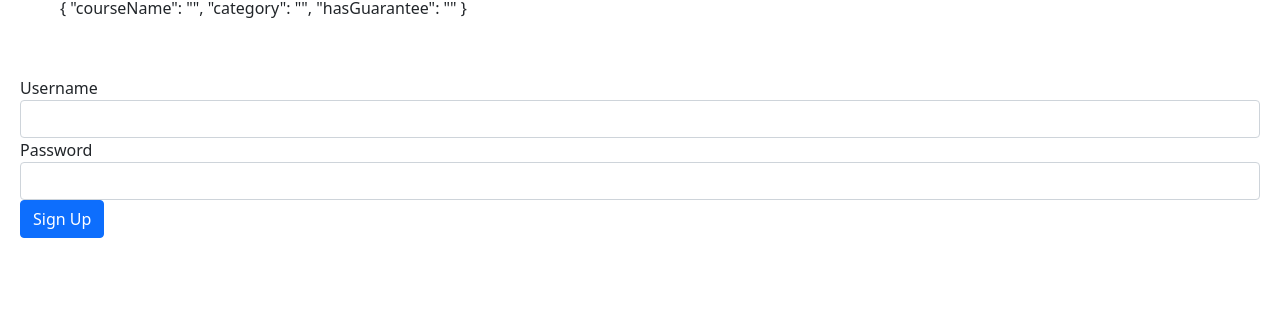
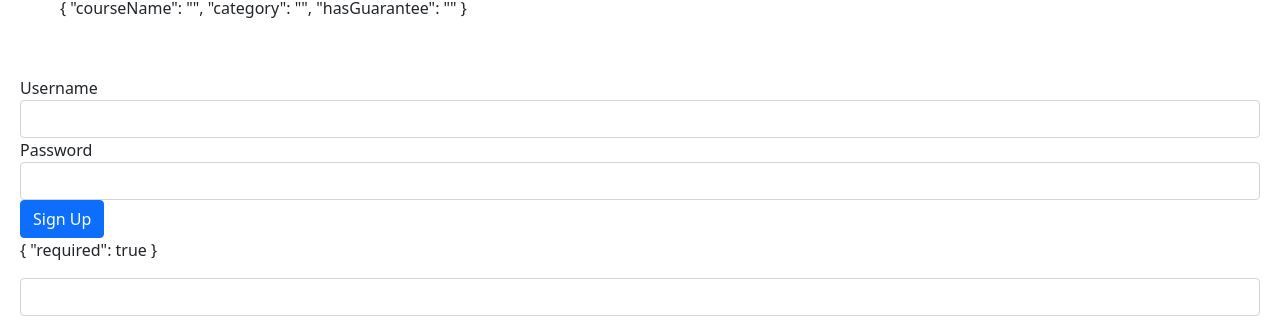
Before and after one commit to fay3r/angular-course-exercises, an Angular app: page / in a window 1280 px wide. Shown: the part 2240-2573 px from the top of the page. Before the commit the page ends 2498 px from the top, so only its background shows below. Built offline with nearby package versions, Linux system fonts and the light colour scheme.

Commit message:
reactive forms lecture done

```diff
--- a/src/app/app.component.html
+++ b/src/app/app.component.html
@@ -87,4 +87,8 @@
 <!--reactive forms-->
 <signup-form></signup-form>
 
+<!--array form-->
+
+<new-course-form></new-course-form>
+
 <router-outlet></router-outlet>
--- a/src/app/app.module.ts
+++ b/src/app/app.module.ts
@@ -17,6 +17,7 @@ import { ZippyComponent } from './components/zippy/zippy.component';
 import { ContactFormComponent } from './components/contact-form/contact-form.component';
 import { CourseFormComponent } from './components/course-form/course-form.component';
 import {SignupFormComponent} from "./components/signup-form/signup-form.component";
+import { NewCourseFormComponent } from './components/new-course-form/new-course-form.component';
 
 @NgModule({
   declarations: [
@@ -32,7 +33,8 @@ import {SignupFormComponent} from "./components/signup-form/signup-form.componen
     ZippyComponent,
     ContactFormComponent,
     CourseFormComponent,
-    SignupFormComponent
+    SignupFormComponent,
+    NewCourseFormComponent
   ],
   imports: [
     BrowserModule,
--- /dev/null
+++ b/src/app/components/new-course-form/new-course-form.component.html
@@ -0,0 +1,10 @@
+<form>
+  <input type="text" class="form form-control"
+         (keyup.enter)="addTopic(topic)" #topic>
+  <ul class="list-group">
+    <li *ngFor="let topic of controls" class="list-group-item"
+        (click)="removeTopic(topic)">
+      {{topic.value}}
+    </li>
+  </ul>
+</form>
--- /dev/null
+++ b/src/app/components/new-course-form/new-course-form.component.ts
@@ -0,0 +1,44 @@
+import {Component} from '@angular/core';
+import {FormArray, FormBuilder, FormControl, FormGroup, Validators} from "@angular/forms";
+
+@Component({
+  selector: 'new-course-form',
+  templateUrl: './new-course-form.component.html',
+  styleUrls: ['./new-course-form.component.css']
+})
+export class NewCourseFormComponent {
+  form = new FormGroup({
+    name: new FormControl('',Validators.required),
+    contact: new FormGroup({
+      email: new FormControl(),
+      phone: new FormControl()
+    }),
+    topics: new FormArray([])
+  });
+  // gora i dol to samo !#%@#$^$@************************
+  constructor(fb: FormBuilder) {
+    // this.form =
+    fb.group({
+      name:['',Validators.required],
+      contact: fb.group({
+        email: [],
+        phone: []
+      }),
+      topics: fb.array([])
+    })
+  }
+
+  addTopic(topic: HTMLInputElement) {
+    (this.form.get('topics') as FormArray).push(new FormControl(topic.value));
+    topic.value= '';
+  }
+
+  get controls() {
+    return (this.form.get('topics') as FormArray).controls
+  }
+
+  removeTopic(topic: any) {
+    let index = this.controls.indexOf(topic);
+    (this.form.get('topics') as FormArray).removeAt(index);
+  }
+}
--- a/src/app/components/signup-form/signup-form.component.html
+++ b/src/app/components/signup-form/signup-form.component.html
@@ -1,4 +1,8 @@
-<form [formGroup]="form">
+<form [formGroup]="form" (ngSubmit)="login()">
+  <div class="alert alert-danger" *ngIf="form.errors">
+    invalid something
+  </div>
+  <div formGroupName="account">
     <div class="form-group">
       <label for="username">Username</label>
       <input
@@ -6,10 +10,12 @@
         id="username"
         type="text"
         class="form-control">
+      <div *ngIf="username!.pending"> Checking</div>
       <div *ngIf="username?.touched && username?.invalid" class="alert alert-danger">
         <div *ngIf="username?.errors?.required">Username req</div>
         <div *ngIf="username?.errors?.minlength">need {{username?.errors?.minlength.requiredLength}} char</div>
         <div *ngIf="username?.errors?.cannotContainSpace">no space</div>
+        <div *ngIf="username?.errors?.shouldBeUnique">already taken</div>
       </div>
     </div>
     <div class="form-group">
@@ -20,5 +26,7 @@
         type="text"
         class="form-control">
     </div>
+  </div>
   <button class="btn btn-primary" type="submit">Sign Up</button>
+  <p>{{username?.errors | json}}</p>
 </form>
--- a/src/app/components/signup-form/signup-form.component.ts
+++ b/src/app/components/signup-form/signup-form.component.ts
@@ -9,15 +9,25 @@ import {UsernameValidators} from "./username.validators";
 })
 export class SignupFormComponent {
   form = new FormGroup({
-    username: new FormControl('', [
-      Validators.required,
-      Validators.minLength(3),
-      UsernameValidators.cannotContainSpace
-    ]),
-    password: new FormControl('', Validators.required)
+    account: new FormGroup({
+      username: new FormControl('', [
+          Validators.required,
+          Validators.minLength(3),
+          UsernameValidators.cannotContainSpace,
+        ],
+        UsernameValidators.shouldBeUnique
+      ),
+      password: new FormControl('', Validators.required)
+    })
   });
 
   get username() {
-    return this.form.get('username')
+    return this.form.get('account.username')
+  }
+
+  login() {
+    this.form.setErrors({
+      invalidLogin: true
+    })
   }
 }
--- a/src/app/components/signup-form/username.validators.ts
+++ b/src/app/components/signup-form/username.validators.ts
@@ -1,10 +1,23 @@
 import {AbstractControl, ValidationErrors} from "@angular/forms";
+import {catchError} from "rxjs/operators";
 
-export class UsernameValidators{
-  static cannotContainSpace(control: AbstractControl) : ValidationErrors | null {
-    if((control.value as string).indexOf(' ') >=0){
+export class UsernameValidators {
+  static cannotContainSpace(control: AbstractControl): ValidationErrors | null {
+    if ((control.value as string).indexOf(' ') >= 0) {
       return {cannotContainSpace: true};
     }
     return null;
   }
+
+  static shouldBeUnique(control: AbstractControl): Promise<ValidationErrors | null> {
+    return new Promise((resolve, reject) => {
+      setTimeout(() => {
+        if (control.value === 'fayer') {
+          resolve({shouldBeUnique: true});
+        } else {
+          resolve(null);
+        }
+      }, 2000)
+    });
+  }
 }
```
Also changed, not shown: src/app/components/new-course-form/new-course-form.component.css (added), 1 other file (tests, documents, lock files or other folders). Lines whose indentation alone changed are shown as unchanged.
